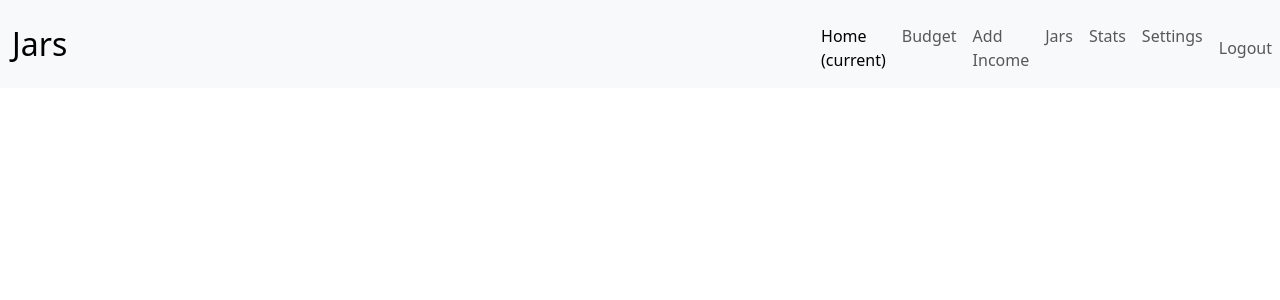
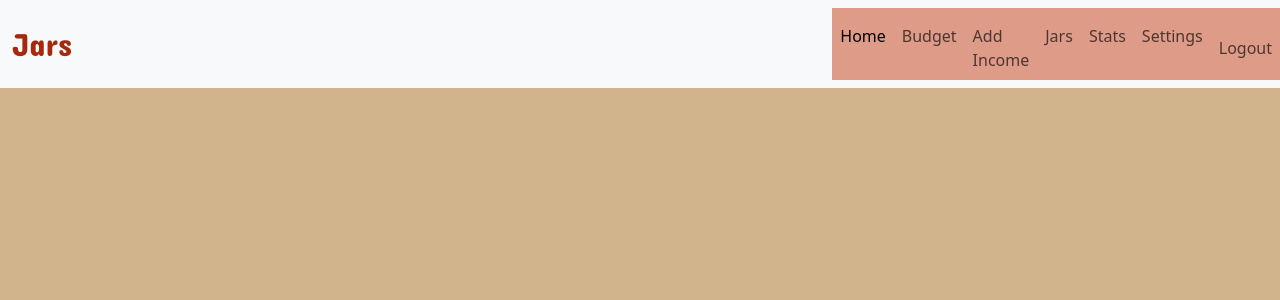
Before and after one commit to daisof06-git/Final-project-CS50, a Flask app: page /jars in a window 1280 px wide. Shown: the top 300 px of the page. Run offline with Flask 3, Linux system fonts and the light colour scheme; the visitor is signed in with stand-in values (Sample User, id 1); some libraries are stand-ins or nearby versions.

Commit message:
index layout, styles

```diff
--- a/static/styles.css
+++ b/static/styles.css
@@ -2,4 +2,17 @@
 nav .navbar-brand
 {
     font-size: xx-large;
+    font-family: "Concert One", sans-serif;
+    font-weight: 400;
+    font-style: normal;
+    color :#a6290d;
 }
+
+body
+{
+    background-color: #d2b48c;
+}
+nav .navbar-collapse
+{
+    background-color: #dd9b88;
+}
--- a/templates/layout.html
+++ b/templates/layout.html
@@ -11,6 +11,7 @@
 
         <!--css-->
         <link href="/static/styles.css" rel="stylesheet">
+        <style>@import url('https://fonts.googleapis.com/css2?family=Concert+One&display=swap');</style>
 
         <title>BudgetJars: {% block title %}{% endblock %}</title>
     </head>
@@ -25,7 +26,7 @@
             <div class="collapse navbar-collapse" id="navbar">
                 {% if session["user_id"] %}
                     <ul class="navbar-nav ms-auto mt-2">
-                        <a class="nav-item nav-link active" href="/"> Home <span class="sr-only">(current)
+                        <a class="nav-item nav-link active" href="/"> Home <span class="sr-only">
                         </span></a>
                         <a class="nav-item nav-link" href="/budget">Budget</a>
                         <a class="nav-item nav-link" href="/income">Add Income</a>
--- a/templates/register.html
+++ b/templates/register.html
@@ -10,7 +10,7 @@
             <input autocomplete="off" autofocus class="form-control mx-auto w-auto" name="username" placeholder="Username" type="text">
         </div>
         <div class="mb-3">
-            <input autocomplete="off" autofocus class="form-control mx-auto w-auto" name="email" placeholder="Email" type="text">
+            <input autocomplete="off" autofocus class="form-control mx-auto w-auto" name="email" placeholder="Email" type="email">
         </div>
         <div class="mb-3">
             <input class="form-control mx-auto w-auto" name="password" placeholder="Password" type="password">
```
Also changed, not shown: templates/index.html (+14 -0 lines).
